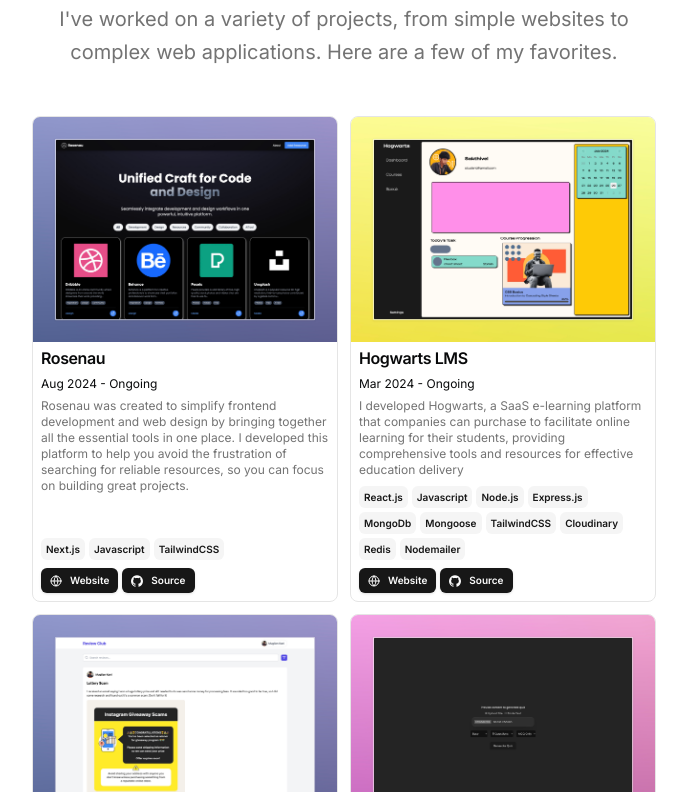
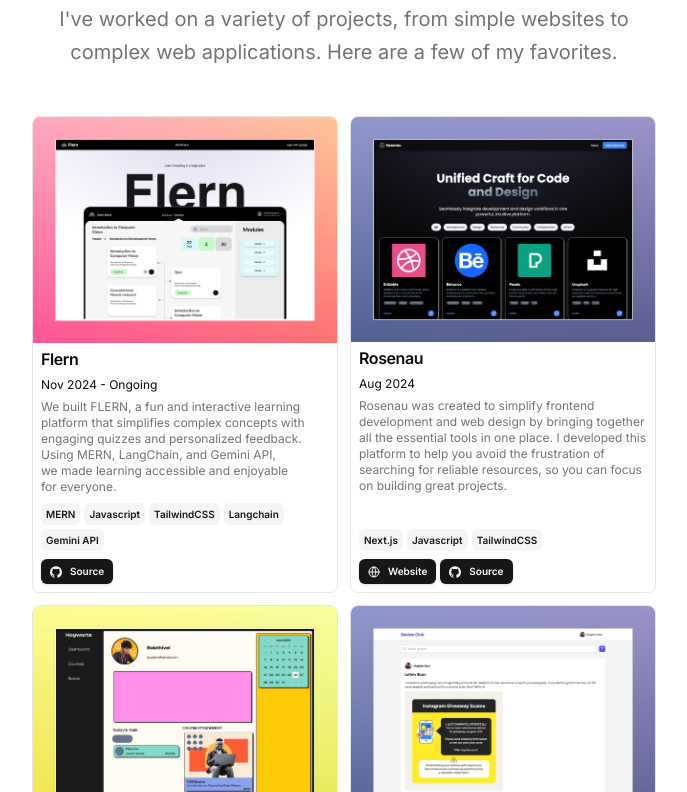
Before and after one commit to patilarya76/Portfoliotemp, a Next.js app: page / in a window 1280 px wide. Shown: the part 948-1740 px from the top of the page, without its empty margins (296-983 px from the left). Built offline with nearby package versions, Linux system fonts and the light colour scheme.

Commit message:
Added new hackathon in the list

```diff
--- a/src/data/resume.tsx
+++ b/src/data/resume.tsx
@@ -12,7 +12,7 @@ export const DATA = {
   description:
     "Software Engineer and eager learner who enjoys building solutions and helping others.",
   summary:
-    "I'm started my journey of studying Computer Science - Pursuing Software Product Engineering at [Kalvium](/#education) and  a BCA degree at [Mysore University](/#education). I've helped students with over [2 talks](/#education) on picking the right college and gained great experience from [4+ hackathons](/#hackathons). I love helping others learn and sharing tips to support their growth.",
+    "I'm started my journey of studying Computer Science - Pursuing Software Product Engineering at [Kalvium](/#education) and  a BCA degree at [Mysore University](/#education). I've helped students with over [2 talks](/#education) on picking the right college and gained great experience from [6+ hackathons](/#hackathons). I love helping others learn and sharing tips to support their growth.",
   avatarUrl: "/me.jpg",
   skills: [
     "Next.js",
@@ -149,9 +149,27 @@ export const DATA = {
   ],
   projects: [
     {
+      title: "Flern",
+      href: "https://rosenau.mugilans.in/",
+      dates: "Nov 2024 - Ongoing",
+      active: true,
+      description:
+        "We built FLERN, a fun and interactive learning platform that simplifies complex concepts with engaging quizzes and personalized feedback. Using MERN, LangChain, and Gemini API, we made learning accessible and enjoyable for everyone.",
+      technologies: ["MERN", "Javascript", "TailwindCSS", "Langchain", "Gemini API", ],
+      links: [
+        {
+          type: "Source",
+          href: "https://github.com/mugilankani/Flern",
+          icon: <Icons.github className="size-3" />,
+        },
+      ],
+      image: "/Flern.jpeg",
+      video: "",
+    },
+    {
       title: "Rosenau",
       href: "https://rosenau.mugilans.in/",
-      dates: "Aug 2024 - Ongoing",
+      dates: "Aug 2024 ",
       active: true,
       description:
         "Rosenau was created to simplify frontend development and web design by bringing together all the essential tools in one place. I developed this platform to help you avoid the frustration of searching for reliable resources, so you can focus on building great projects.",
@@ -331,6 +349,27 @@ export const DATA = {
   ],
   hackathons: [
     {
+      title: "Google Developer Group - KSRIET",
+      dates: "Nov 07, 2024",
+      location: "Erodu, TamilNadu",
+      description:
+        "We built FLERN at a 24-hour GDG hackathon—an innovative platform where learning meets fun! Using MERN, LangChain, and the Gemini API, we created adaptive quizzes, automated courses, and personalized feedback to help users master any concept effortlessly.",
+      image: "/GDG.png",
+      links: [
+
+        {
+          title: "Source",
+          icon: <Icons.github className="size-3" />,
+          href: "https://github.com/mugilankani/Flern",
+        },
+        {
+          title: "Organization",
+          icon: <Icons.linkedin className="size-3" />,
+          href: "https://www.linkedin.com/company/gdg-ksriet24/",
+        },
+      ],
+    },
+    {
       title: "CampusLeet",
       dates: "Oct 23, 2024",
       location: "Coimbatore, TamilNadu",
```
Also changed, not shown: public/Flern.jpeg (added), public/GDG.png (added).
